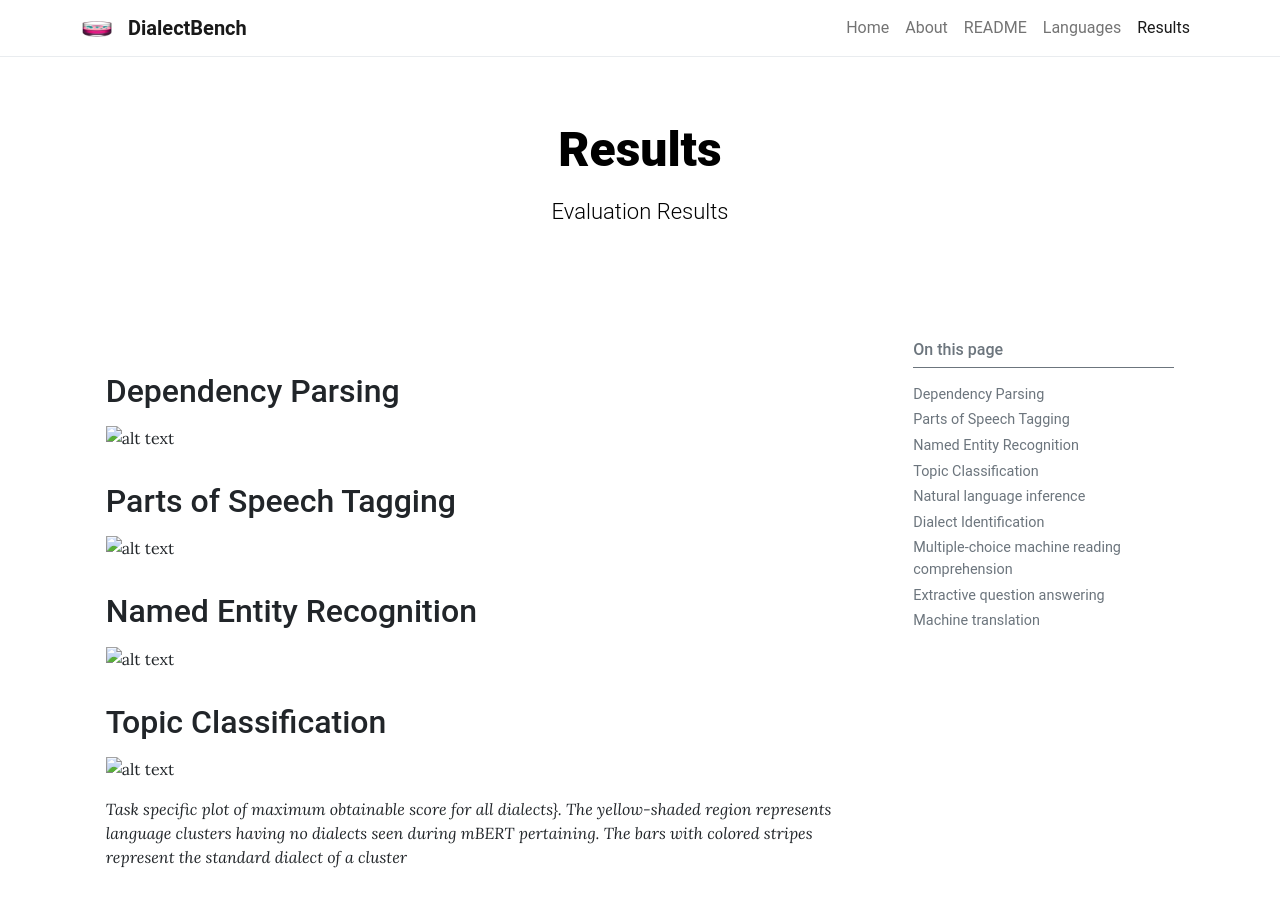
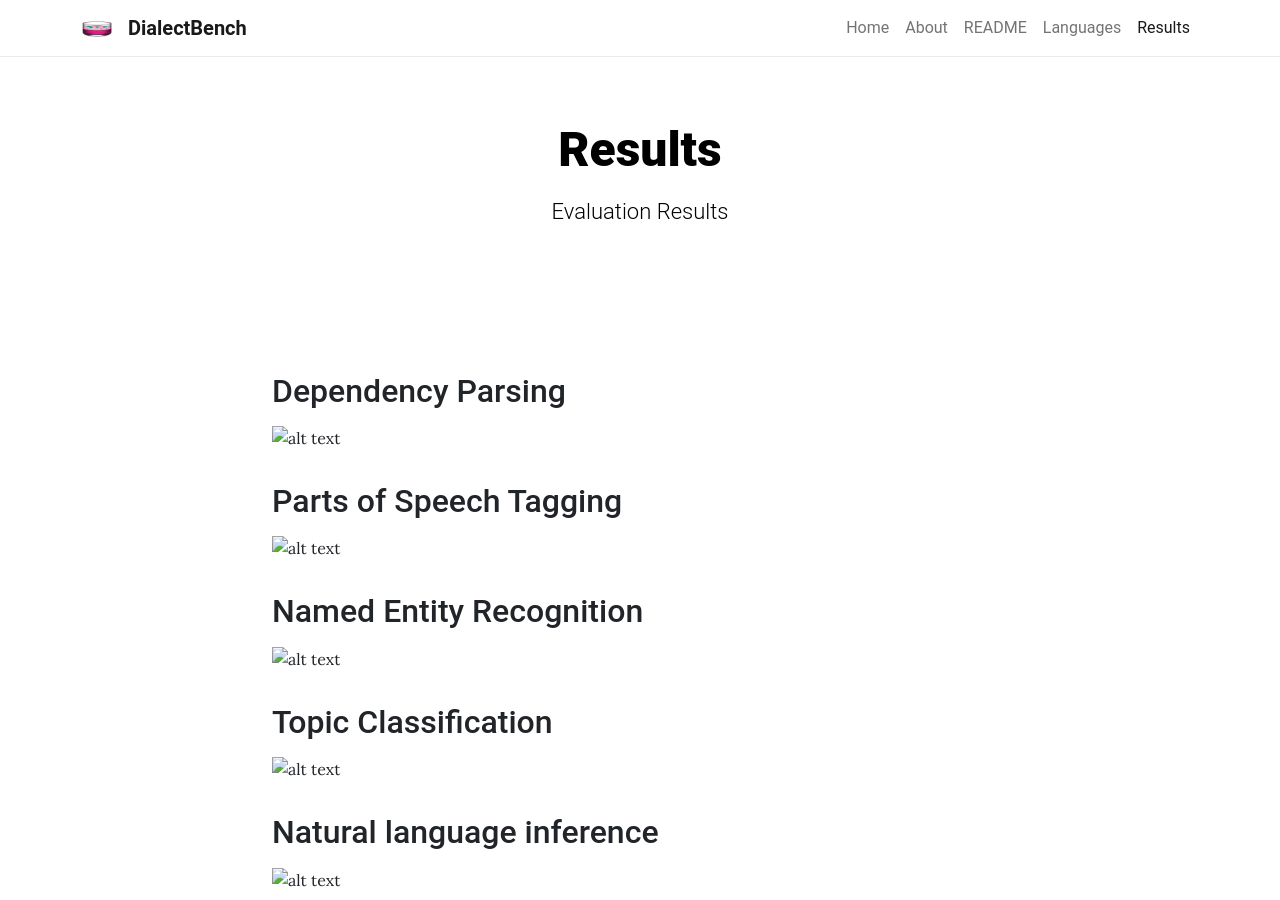
Before and after one commit to ffaisal93/DialectBench.io, a Jekyll site: the page built from pages/results.md, in a window 1280 px wide and 900 px high. Built offline with Jekyll 4.4.1, drawn with Linux system fonts in a browser that asks for light colours.

```diff
--- a/pages/results.md
+++ b/pages/results.md
@@ -20,8 +21,6 @@
 ## Topic Classification
 
 ![alt text](assets/theme/images/topic.png)
-
-*Task specific plot of maximum obtainable score for all dialects}. The yellow-shaded region represents language clusters having no dialects seen during mBERT pertaining. The bars with colored stripes represent the standard dialect of a cluster*
 
 
 ## Natural language inference
```
Also changed, not shown: other parts of pages/results.md (+1 -0 lines).
